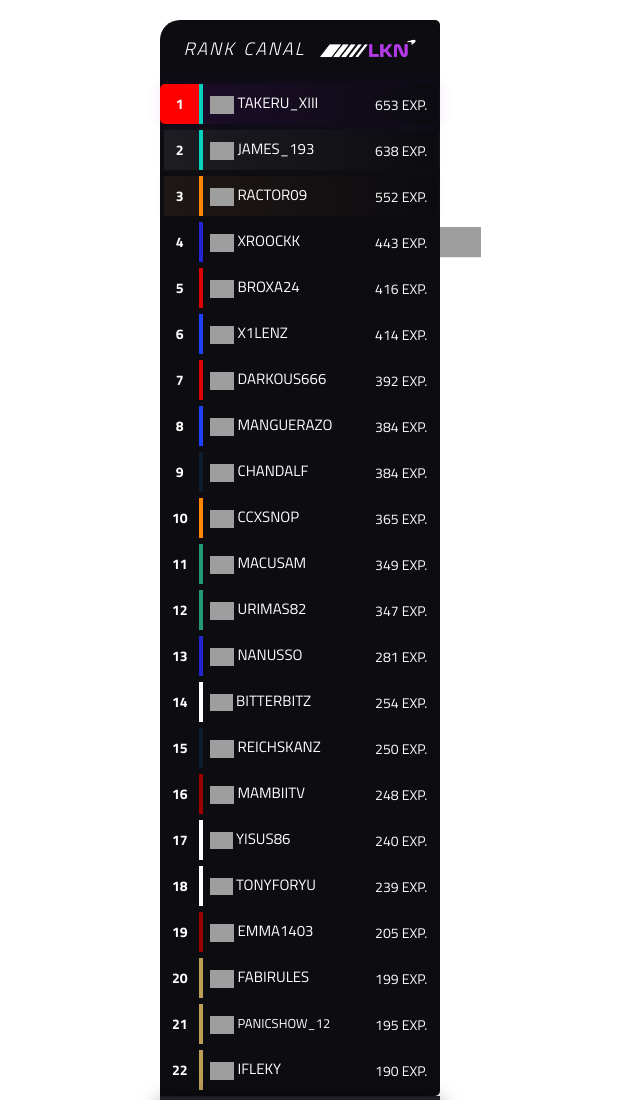
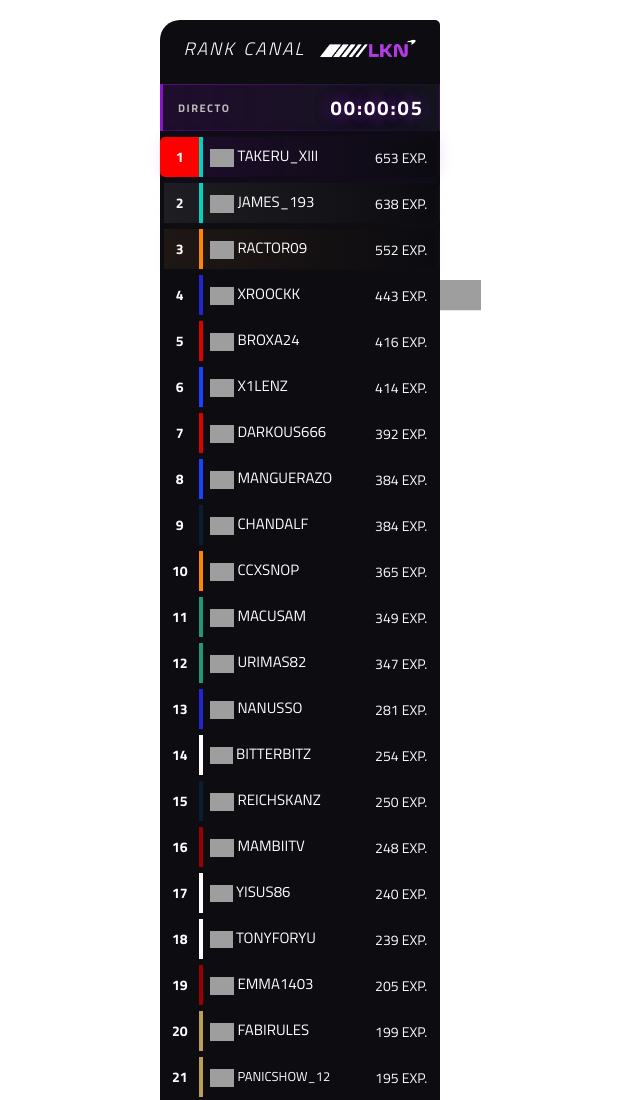
Before and after one commit to PCSolucion/leaderboards_f1, a plain HTML site: page index.html in a window 1280 px wide. Shown: the top 1100 px of the page, without its empty margins (340-980 px from the left). Drawn offline with nearby package versions, Linux system fonts and the light colour scheme; grey boxes are pictures that could not be loaded.

Commit message:
Implement F1-themed leaderboard UI with dynamic styling, animations, and a session timer.

```diff
--- a/css/style.css
+++ b/css/style.css
@@ -266,6 +266,83 @@ tr.driver.hot-streak {
 .logo {
   position: absolute;
   margin-left: 118px !important;
+}
+
+/* Estilos para el cronómetro de sesión */
+.timer-row {
+  height: auto !important;
+  border-bottom: none !important;
+}
+
+.timer-row td {
+  padding: 0 !important;
+}
+
+.session-timer {
+  width: 100%;
+  display: flex;
+  justify-content: space-between;
+  align-items: center;
+  padding: 8px 15px;
+  background: linear-gradient(90deg, rgba(135, 20, 203, 0.15), rgba(21, 21, 30, 0.95));
+  border-left: 3px solid #8714cb;
+  border-right: 1px solid rgba(135, 20, 203, 0.3);
+  margin: 0;
+  position: relative;
+  overflow: hidden;
+}
+
+.session-timer::before {
+  content: '';
+  position: absolute;
+  top: 0;
+  left: 0;
+  width: 100%;
+  height: 1px;
+  background: linear-gradient(90deg, #8714cb, transparent);
+  opacity: 0.5;
+}
+
+.session-timer::after {
+  content: '';
+  position: absolute;
+  bottom: 0;
+  left: 0;
+  width: 100%;
+  height: 1px;
+  background: linear-gradient(90deg, #8714cb, transparent);
+  opacity: 0.3;
+}
+
+.timer-label {
+  font-size: 11px;
+  font-weight: 700;
+  letter-spacing: 1.5px;
+  color: #bbb;
+  text-transform: uppercase;
+  font-family: 'Titillium Web', sans-serif;
+}
+
+.timer-display {
+  font-size: 20px;
+  font-weight: 700;
+  color: #fff;
+  letter-spacing: 2px;
+  font-family: 'Titillium Web', sans-serif;
+  text-shadow: 0 0 10px rgba(135, 20, 203, 0.4);
+  animation: timerPulse 2s ease-in-out infinite;
+}
+
+@keyframes timerPulse {
+
+  0%,
+  100% {
+    text-shadow: 0 0 10px rgba(135, 20, 203, 0.4);
+  }
+
+  50% {
+    text-shadow: 0 0 15px rgba(135, 20, 203, 0.6), 0 0 20px rgba(135, 20, 203, 0.3);
+  }
 }
 
 table {
--- a/index.html
+++ b/index.html
@@ -22,7 +22,20 @@
               style="height: 20px; margin-left: 8px; vertical-align: middle;"></span></th>
         <th></th>
       </tr>
+      <!-- Cronómetro de sesión estilo F1 -->
+      <tr class="timer-row">
+        <td colspan="3" style="padding: 0;">
+          <div class="session-timer">
+            <div class="timer-label">DIRECTO</div>
+            <div class="timer-display" id="session-time">00:00:00</div>
+          </div>
+        </td>
+      </tr>
     </table>
+
+    <table>
+    </table>
+
     <div class="f1-footer">
       <div class="footer-status">
         <span class="status-dot"></span> SYSTEM OK
@@ -33,6 +46,7 @@
   <!-- parcial -->
   <script src='https://cdnjs.cloudflare.com/ajax/libs/d3/5.9.2/d3.min.js'></script>
   <script src="./js/data.js"></script>
+  <script src="./js/timer.js"></script>
   <script src="./js/script.js"></script>
   <script src="./js/animation.js"></script>
   <script>
--- /dev/null
+++ b/js/timer.js
@@ -0,0 +1,71 @@
+/**
+ * SessionTimer
+ * Responsabilidad: Gestionar el cronómetro de sesión en tiempo real
+ */
+class SessionTimer {
+    constructor(displayElementId) {
+        this.displayElement = document.getElementById(displayElementId);
+        this.startTime = Date.now();
+        this.intervalId = null;
+    }
+
+    /**
+     * Formatea el tiempo transcurrido en formato HH:MM:SS
+     * @param {number} milliseconds - Milisegundos transcurridos
+     * @returns {string} Tiempo formateado
+     */
+    formatTime(milliseconds) {
+        const totalSeconds = Math.floor(milliseconds / 1000);
+        const hours = Math.floor(totalSeconds / 3600);
+        const minutes = Math.floor((totalSeconds % 3600) / 60);
+        const seconds = totalSeconds % 60;
+
+        return `${String(hours).padStart(2, '0')}:${String(minutes).padStart(2, '0')}:${String(seconds).padStart(2, '0')}`;
+    }
+
+    /**
+     * Actualiza el display del cronómetro
+     */
+    updateDisplay() {
+        const elapsed = Date.now() - this.startTime;
+        this.displayElement.textContent = this.formatTime(elapsed);
+    }
+
+    /**
+     * Inicia el cronómetro
+     */
+    start() {
+        // Actualizar inmediatamente
+        this.updateDisplay();
+
+        // Actualizar cada segundo
+        this.intervalId = setInterval(() => {
+            this.updateDisplay();
+        }, 1000);
+    }
+
+    /**
+     * Detiene el cronómetro
+     */
+    stop() {
+        if (this.intervalId) {
+            clearInterval(this.intervalId);
+            this.intervalId = null;
+        }
+    }
+
+    /**
+     * Reinicia el cronómetro
+     */
+    reset() {
+        this.stop();
+        this.startTime = Date.now();
+        this.start();
+    }
+}
+
+// Inicializar el cronómetro cuando se carga el DOM
+document.addEventListener('DOMContentLoaded', () => {
+    const sessionTimer = new SessionTimer('session-time');
+    sessionTimer.start();
+});
```
